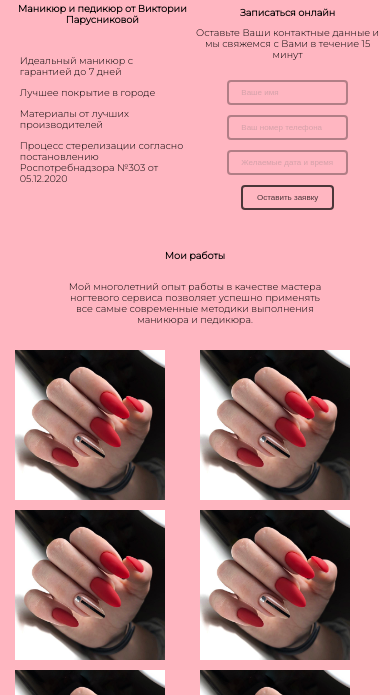
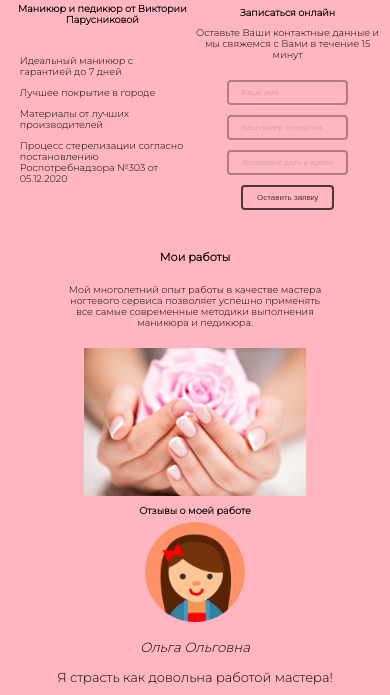
Before and after one commit to kenmeriftw/parallax_landing, a plain HTML site: page index.html in a window 390 px wide. Shown: the part 103-798 px from the top of the page. Drawn offline with Linux system fonts and the light colour scheme; a script that the page names is missing.

Commit message:
parallax added

```diff
--- a/index.html
+++ b/index.html
@@ -1,5 +1,6 @@
 <!DOCTYPE html>
 <html lang="ru" xmlns="http://www.w3.org/1999/xhtml">
+
 <head>
   <meta charset="UTF-8">
   <meta name="viewport" content="width=device-width, initial-scale=1">
@@ -10,11 +11,21 @@
   <link rel="preconnect" href="https://fonts.gstatic.com">
   <link href="https://fonts.googleapis.com/css2?family=Montserrat:wght@100;300&display=swap" rel="stylesheet">
   <link href="fontawesome-free-5.15.3-web/css/all.css" rel="stylesheet">
+  <script src="https://cdn.jsdelivr.net/npm/simple-parallax-js@5.5.1/dist/simpleParallax.min.js"></script>
+  <script type="text/javascript">
+    window.onload = function() {
+      const image = document.getElementsByClassName('parallax');
+      new simpleParallax(image, {
+        scale: 1.3
+      });
+    }
+  </script>
 </head>
+
 <body>
   <div class="wrapper">
     <div class="header">
-    <img class="header-logo" src="images/logo.png" alt="Logo"/>
+      <img class="header-logo" src="images/logo.png" alt="Logo" />
       <h1 class="title-large header-block text-center">Ногтевой сервис от Виктории Парусниковой</h1>
       <div class="ordinary header-block text-center">
         <h4>+7 (978) 837-69-28</h4>
@@ -41,27 +52,22 @@
         <h3 class="text-center">Записаться онлайн</h3>
         <p class="text-center">Оставьте Ваши контактные данные и мы свяжемся с Вами в течение 15 минут</p>
         <div class="user-input">
-        <input placeholder="Ваше имя"/>
-        <input placeholder="Ваш номер телефона"/>
-        <input placeholder="Желаемые дата и время"/>
+          <input placeholder="Ваше имя" />
+          <input placeholder="Ваш номер телефона" />
+          <input placeholder="Желаемые дата и время" />
           <input type="submit" value="Оставить заявку">
         </div>
       </div>
     </div>
 
-  <div class="portfolio">
-    <h3 class="text-center">Мои работы</h3>
-    <p class="text-center">
+    <div class="portfolio text-center">
+      <h3>Мои работы</h3>
+      <p>
         Мой многолетний опыт работы в качестве мастера ногтевого сервиса позволяет успешно
         применять все самые современные методики выполнения маникюра и педикюра.
       </p>
-    <div class="images-in-grid">
-      <img src="images/manik.jpeg" alt="Manik"/>
-      <img src="images/manik.jpeg" alt="Manik"/>
-      <img src="images/manik.jpeg" alt="Manik"/>
-      <img src="images/manik.jpeg" alt="Manik"/>
-      <img src="images/manik.jpeg" alt="Manik"/>
-      <img src="images/manik.jpeg" alt="Manik"/>
+      <div>
+        <img class="parallax" src="images/maniq.jpeg" alt="Manik" />
       </div>
     </div>
 
@@ -98,7 +104,8 @@
     </div>
 
     <div class="map">
-    <script async src="https://api-maps.yandex.ru/services/constructor/1.0/js/?um=constructor%3Ab486922dcb2e98cd78a2374487e58dfd5b82e9911c44ccd9fd4c7057b24196a6&amp;width=95%25&amp;height=400&amp;lang=ru_RU&amp;scroll=true"></script>
+      <script async
+        src="https://api-maps.yandex.ru/services/constructor/1.0/js/?um=constructor%3Ab486922dcb2e98cd78a2374487e58dfd5b82e9911c44ccd9fd4c7057b24196a6&amp;width=95%25&amp;height=400&amp;lang=ru_RU&amp;scroll=true"></script>
     </div>
   </div>
 </body>
--- a/stylesheets/grid.css
+++ b/stylesheets/grid.css
@@ -77,15 +77,8 @@ body {
   margin: 20px auto;
 }
 
-.images-in-grid {
-  margin-top: 20px;
-  display: grid;
-  grid-template-columns: repeat(3, 1fr);
-}
-
-.images-in-grid img {
-  width: 300px;
-  padding: 5px;
+.parallax {
+  width: 60%
 }
 
 .feedback {
@@ -112,9 +105,14 @@ body {
   text-align: center;
 }
 
-@media screen and (max-width: 1000px) {
+@media screen and (max-width: 1700px) {
   .images-in-grid {
-    grid-template-columns: repeat(2, 1fr);
+    display: block;
+    text-align: center;
+  }
+
+  .left {
+    width: 800px;
   }
 }
 
@@ -147,11 +145,15 @@ body {
   .text-center {
     font-size: 0.8em;
   }
+
+  .left {
+    width: 600px;
+  }
 }
 
 @media screen and (max-width: 670px) {
-  .images-in-grid img {
-      width: 200px;
+  .left {
+      width: 400px;
   }
 }
 
```
Also changed, not shown: images/manik.jpeg (deleted), images/maniq.jpeg (added), 1 other file. Lines whose indentation alone changed are shown as unchanged.
